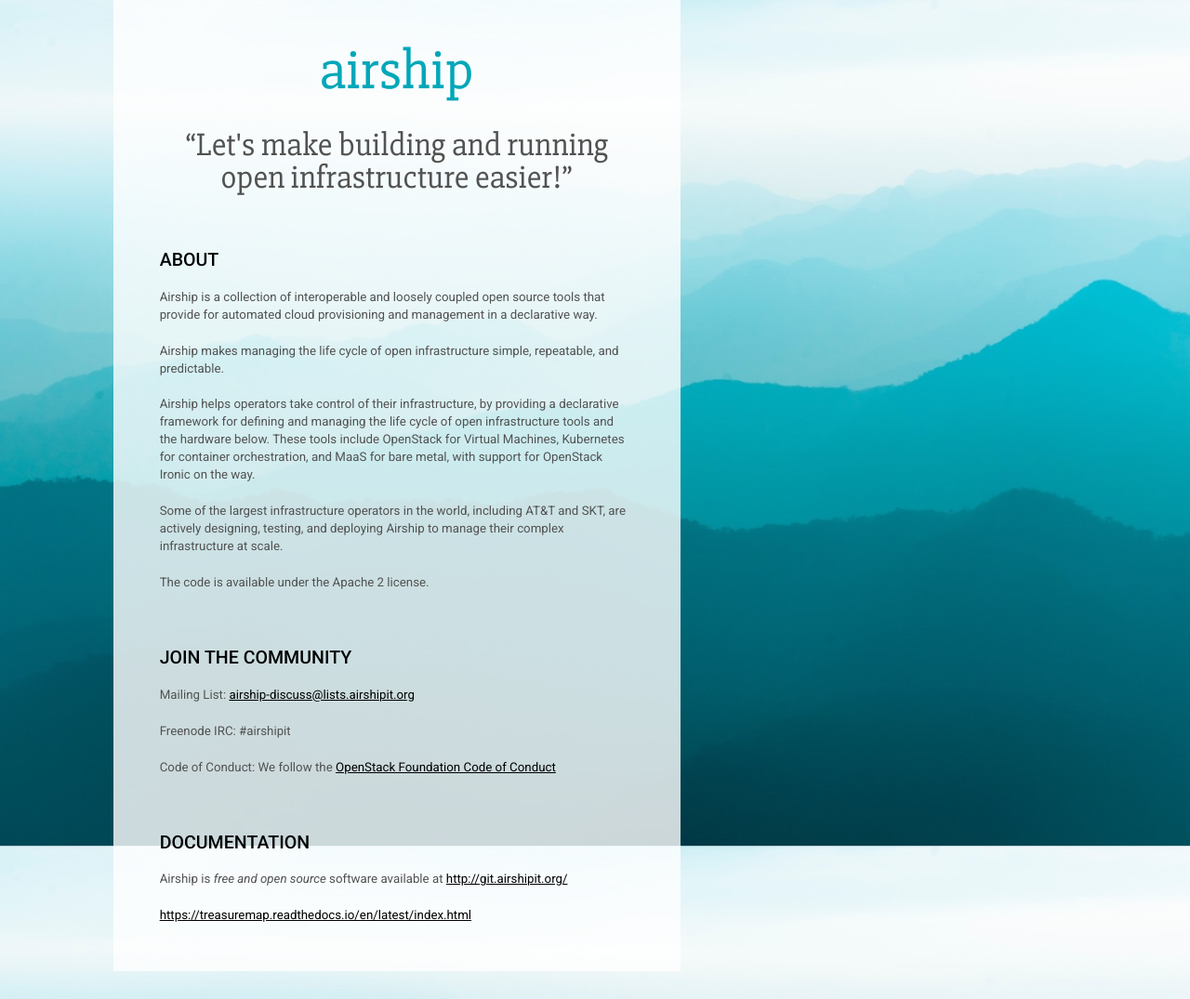
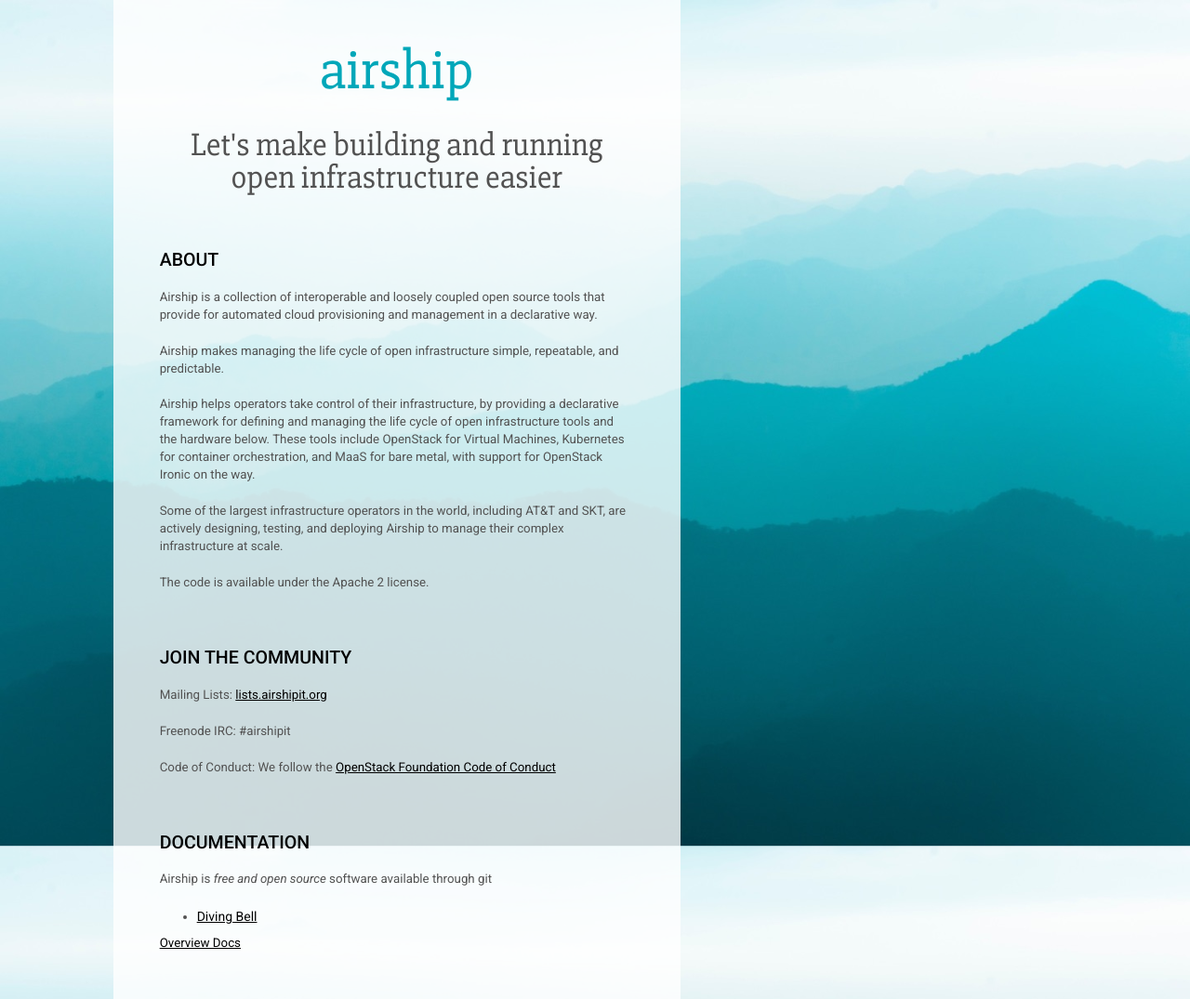
Before and after one commit to iamweswilson/airship-landing, a Jekyll site: the page built from index.html, in a window 1280 px wide. Shown: the whole page at 93% size. Built offline with Jekyll 4.4.1, drawn with Linux system fonts in a browser that asks for light colours.

Commit message:
More initial updates

```diff
--- a/index.html
+++ b/index.html
@@ -13,7 +13,7 @@
                         <img class="brand" src="/img/temp-logo.svg" alt="">
                     </div>
                     <div class="quote-wrapper">
-                        <div class="quote">“Let's make building and running open infrastructure easier!”</div>
+                        <div class="quote">Let's make building and running open infrastructure easier</div>
                     </div>
                     <h2>About</h2>
                     <p>
@@ -33,7 +33,7 @@
                     </p>
                     <h2>Join The Community</h2>
                     <p>
-                        Mailing List: <a href="mailto:airship-discuss@lists.airshipit.org">airship-discuss@lists.airshipit.org</a>
+                        Mailing Lists: <a href="http://lists.airshipit.org">lists.airshipit.org</a>
                     </p>
                     <p>
                         Freenode IRC: #airshipit
@@ -43,13 +43,17 @@
                     </p>
                     <h2>Documentation</h2>
                     <p>
-                        Airship is <i>free and open source</i> software available at <a href="http://git.airshipit.org/">http://git.airshipit.org/</a>
-                    </p><!--
+                        Airship is <i>free and open source</i> software available through git
+                    </p>
+                    <ul>
+                        <li><a href="http://git.openstack.org/cgit/openstack/airship-divingbell/">Diving Bell</a></li>
+                    </ul>
+                    <!--
                     <p>
                         <a href="#" class="main-button">View the code</a>
                     </p>-->
                     <p>
-                        <a href="https://treasuremap.readthedocs.io/en/latest/index.html">https://treasuremap.readthedocs.io/en/latest/index.html</a>
+                        <a href="https://treasuremap.readthedocs.io/en/latest/index.html">Overview Docs</a>
                     </p>
                 </div>
             </div>
```
